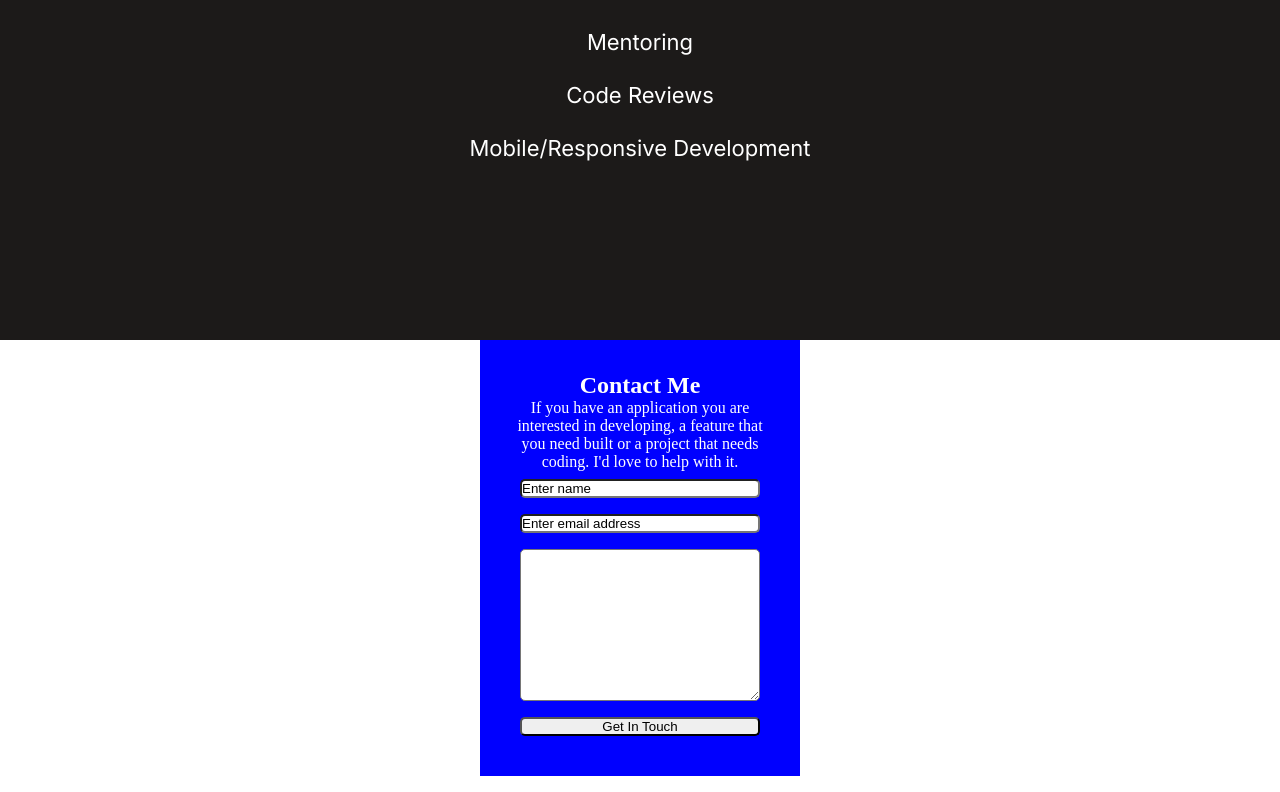
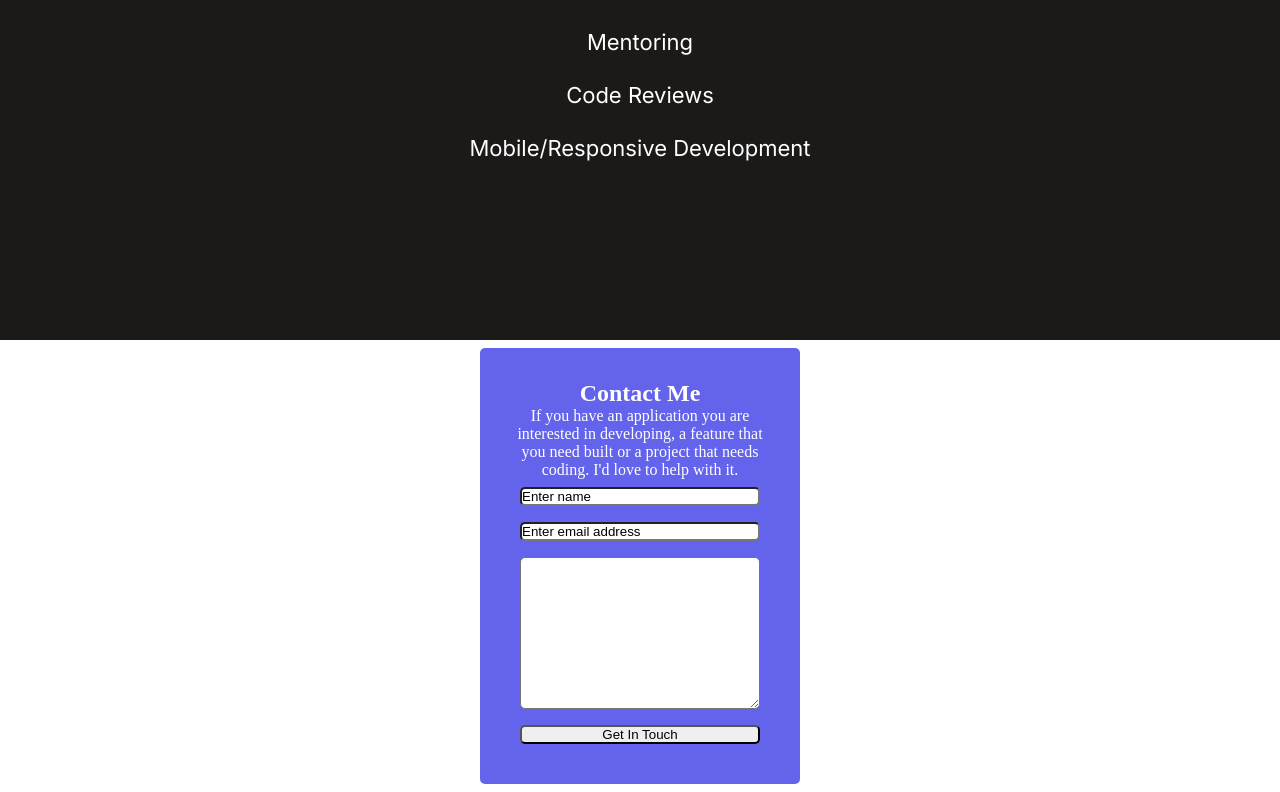
Before and after one commit to trekab/contact-form, a plain HTML site: page index.html in a window 1280 px wide. Shown: the part 6367-7159 px from the top of the page. Drawn offline with Linux system fonts and the light colour scheme.

Commit message:
Improve the form's styling

```diff
--- a/css/main.css
+++ b/css/main.css
@@ -338,9 +338,10 @@ li {
 
 footer div {
   width: 25%;
-  margin: auto;
+  margin: 0.5rem auto;
   padding: 2rem;
   text-align: center;
   color: white;
-  background-color: blue;
+  background-color: rgb(99, 99, 235);
+  border-radius: 5px;
 }
```
